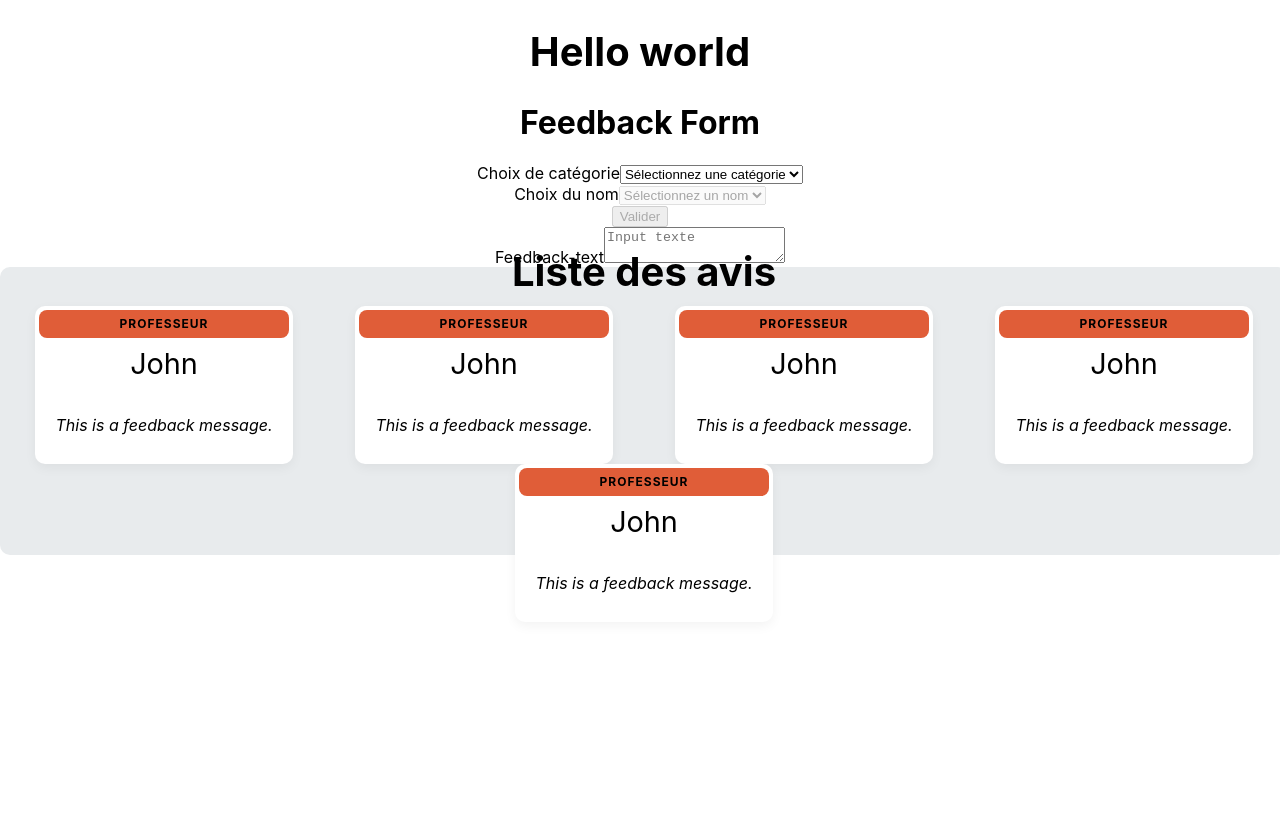
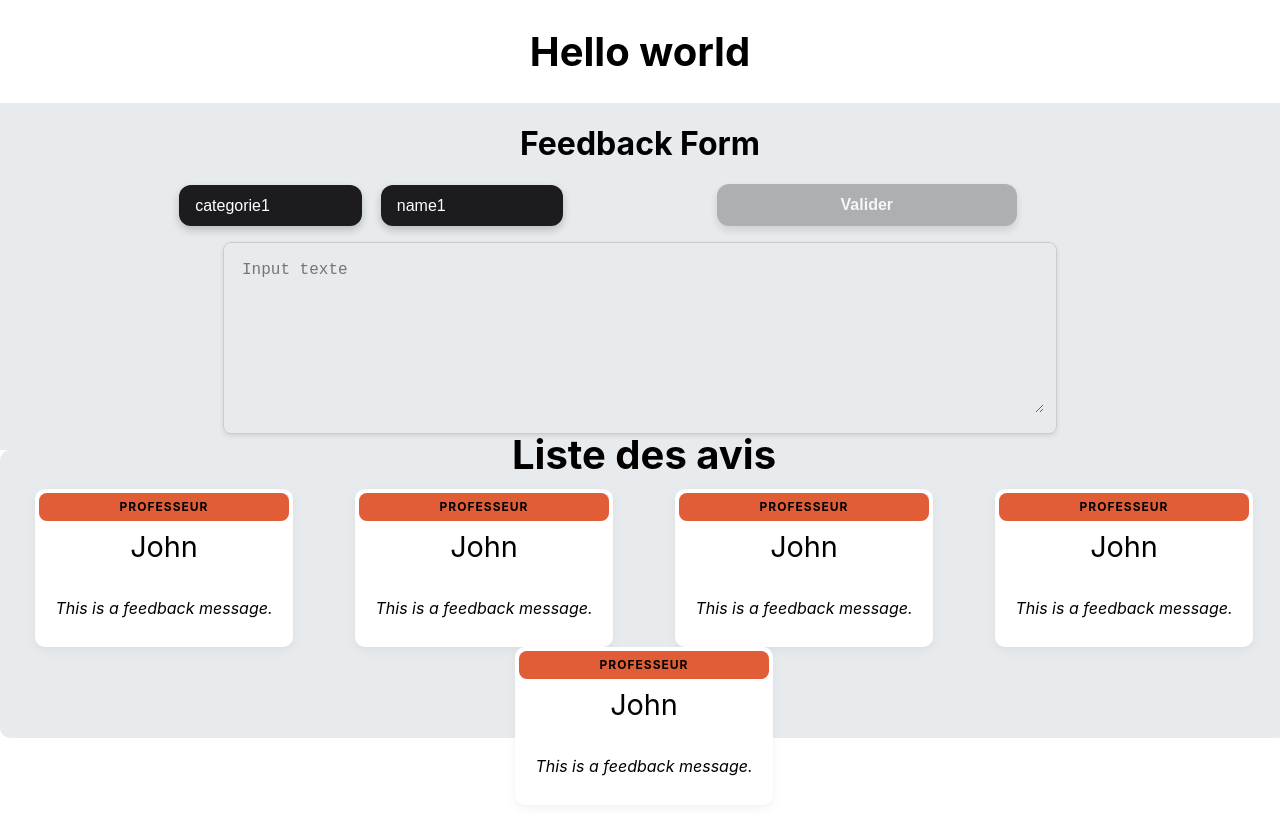
Before and after one commit to TomCml/tp-feedback-anonyme, a React (Create React App) app in the folder frontend/: page / in a window 1280 px wide. Shown: the top 814 px of the page. Built offline with nearby package versions, Linux system fonts and the light colour scheme.

Commit message:
[feature/feedback-form-style] - Added new CustomSelect.jsx component + adjusted css properties of the FeedbackForm Component

```diff
--- a/frontend/src/App.js
+++ b/frontend/src/App.js
@@ -1,12 +1,11 @@
 import './App.css';
 import Display from './components/Displayer/Display';
 import FeedbackForm from './components/Form/FeedbackForm';
-import Form from './components/Form/Form';
 import Header from './components/Header/Header';
 
 function App() {
 	return (
-    <div className="App">
+		<div className='App'>
 			<Header />
 			<FeedbackForm />
 			<Display />
--- /dev/null
+++ b/frontend/src/components/Form/CustomSelect/CustomSelect.jsx
@@ -0,0 +1,29 @@
+import React from 'react';
+import styles from './CustomSelect.module.css';
+
+const CustomSelect = ({
+	value,
+	onChange,
+	optionsString,
+	placeholder = 'Choisir...',
+}) => {
+	const options = optionsString
+		.split(',')
+		.map((opt) => opt.trim())
+		.filter((opt) => opt.length > 0);
+
+	return (
+		<select className={styles.select} value={value} onChange={onChange}>
+			<option value='' disabled hidden>
+				{placeholder}
+			</option>
+			{options.map((option) => (
+				<option key={option} value={option}>
+					{option}
+				</option>
+			))}
+		</select>
+	);
+};
+
+export default CustomSelect;
--- /dev/null
+++ b/frontend/src/components/Form/CustomSelect/CustomSelect.module.css
@@ -0,0 +1,23 @@
+.select {
+	background-color: #1c1c1e;
+	color: white;
+	padding: 12px 16px;
+	border: none;
+	border-radius: 12px;
+	font-size: 1rem;
+	font-weight: 500;
+	width: 100%;
+	max-width: 300px;
+	box-shadow: 0 4px 8px rgba(0, 0, 0, 0.2);
+	cursor: pointer;
+	appearance: none;
+}
+
+.select:focus {
+	outline: none;
+	background-color: #2a2a2c;
+}
+
+.select:hover {
+	background-color: #2a2a2c;
+}
--- a/frontend/src/components/Form/FeedbackForm.jsx
+++ b/frontend/src/components/Form/FeedbackForm.jsx
@@ -1,10 +1,13 @@
 import React, { useState } from 'react';
-import styles from './FeedbackForm.module.css'; // Import du module CSS
+import CustomSelect from './CustomSelect/CustomSelect';
+import styles from './FeedbackForm.module.css';
 
 const FeedbackForm = ({ onAddFeedback }) => {
 	const [category, setCategory] = useState('');
 	const [name, setName] = useState('');
 	const [text, setText] = useState('');
+	const option = 'categorie1, categorie2, categorie3, categorie4';
+	const option2 = 'name1, name2, name3, name4';
 
 	const handleSubmit = (e) => {
 		e.preventDefault();
@@ -20,42 +23,14 @@ const FeedbackForm = ({ onAddFeedback }) => {
 		<div className={styles.container}>
 			<h1 className={styles.title}>Feedback Form</h1>
 			<form onSubmit={handleSubmit} className={styles.form}>
-				<div className={styles.formGroup}>
-					<label htmlFor='category' className={styles.label}>
-						Choix de catégorie
-					</label>
-					<select
-						id='category'
-						value={category}
-						onChange={(e) => {
-							setCategory(e.target.value);
-							setName('');
-						}}
-						className={styles.select}
-					>
-						<option value=''>Sélectionnez une catégorie</option>
-						<option value='cat1'>Catégorie 1</option>
-						<option value='cat2'>Catégorie 2</option>
-					</select>
+				<div className={styles.inputs}>
+					<div className={styles.selects}>
+						{' '}
+						<CustomSelect optionsString={option} />
+						<CustomSelect optionsString={option2} />
 					</div>
 
-				<div className={styles.formGroup}>
-					<label htmlFor='name' className={styles.label}>
-						Choix du nom
-					</label>
-					<select
-						id='name'
-						value={name}
-						onChange={(e) => setName(e.target.value)}
-						disabled={!category}
-						className={styles.select}
-					>
-						<option value=''>Sélectionnez un nom</option>
-						<option value='name1'>Nom 1</option>
-						<option value='name2'>Nom 2</option>
-					</select>
-				</div>
-
+					<div className={styles.valid}>
 						<button
 							type='submit'
 							className={styles.submitButton}
@@ -63,12 +38,11 @@ const FeedbackForm = ({ onAddFeedback }) => {
 						>
 							Valider
 						</button>
+					</div>
+				</div>
 			</form>
 
-			<div className={styles.textInputContainer}>
-				<label htmlFor='feedback-text' className={styles.label}>
-					Feedback-text
-				</label>
+			<div className={styles.contentInput}>
 				<textarea
 					id='feedback-text'
 					value={text}
--- a/frontend/src/components/Form/FeedbackForm.module.css
+++ b/frontend/src/components/Form/FeedbackForm.module.css
@@ -1,53 +1,82 @@
-.feedback-form-container {
-	margin: 20px;
-	padding: 15px;
-	border: 1px solid #ddd;
-	border-radius: 8px;
+.container {
+	display: flex;
+	flex-direction: column;
+	justify-content: center;
+	background-color: var(--background-1);
 }
 
-.feedback-form {
+.inputs {
 	display: flex;
-	flex-direction: column;
-	gap: 10px;
+	flex-direction: row;
+	justify-content: space-between;
+	align-items: center;
+	width: 100%;
+	flex: 1;
 }
 
-.form-group {
-	display: flex;
-	flex-direction: column;
+.contentInput {
+	border: 1px solid #ccc;
+	border-radius: 8px;
+	padding: 1rem;
+	width: 100%;
+	max-width: 800px;
+	margin: 1rem auto;
+	box-shadow: 0 2px 4px rgba(0, 0, 0, 0.1);
 }
 
-.form-group label {
-	margin-bottom: 5px;
-	font-weight: bold;
+.textarea {
+	width: 100%;
+	min-height: 150px;
+	border: none;
+	outline: none;
+	resize: vertical;
+	font-size: 1rem;
+	background-color: transparent;
 }
 
-.form-group input {
-	padding: 8px;
-	border: 1px solid #ccc;
-	border-radius: 4px;
+.selects {
+	display: flex;
+	gap: 5%;
+	margin-left: 14%;
+	flex-direction: row;
+	justify-content: space-between;
+	align-items: center;
+	width: 30%;
 }
 
-.text-input-container {
-	margin-top: 15px;
+.valid {
+	display: flex;
+	gap: 5%;
+	margin-right: 14%;
+	flex-direction: row;
+	justify-content: space-between;
+	align-items: center;
+	width: 30%;
 }
 
-.text-input-container textarea {
+.submitButton {
+	background-color: #1c1c1e;
+	color: white;
+	font-weight: 600;
+	padding: 12px 24px;
+	border: none;
+	border-radius: 12px;
+	font-size: 1rem;
+	cursor: pointer;
 	width: 100%;
-	padding: 8px;
-	border: 1px solid #ccc;
-	border-radius: 4px;
-	min-height: 100px;
+	max-width: 300px;
+	transition: background-color 0.2s ease, transform 0.2s ease;
+	box-shadow: 0 4px 8px rgba(0, 0, 0, 0.2);
+	text-align: center;
 }
 
-.submit-button {
-	padding: 10px;
-	background-color: #4caf50;
-	color: white;
-	border: none;
-	border-radius: 4px;
-	cursor: pointer;
+.submitButton:hover:enabled {
+	background-color: #2a2a2c;
+	transform: translateY(-1px);
 }
 
-.submit-button:hover {
-	background-color: #45a049;
+.submitButton:disabled {
+	background-color: #888;
+	cursor: not-allowed;
+	opacity: 0.6;
 }
--- a/frontend/src/components/Form/Form.jsx
+++ /dev/null
@@ -1,8 +0,0 @@
-import React from 'react';
-import styles from './Form.module.css';
-
-const Form = () => {
-  return <h1 className={styles.title}>Form to add feedbacks</h1>;
-};
-
-export default Form;
--- a/frontend/src/components/Form/Form.module.css
+++ /dev/null
@@ -1,7 +0,0 @@
-.title {
-    font-size: 2.5rem;
-    font-weight: bold;
-    color: var(--black);
-    margin: 20px 0;
-    text-align: center;
-  }
```
Lines whose indentation alone changed are shown as unchanged.
